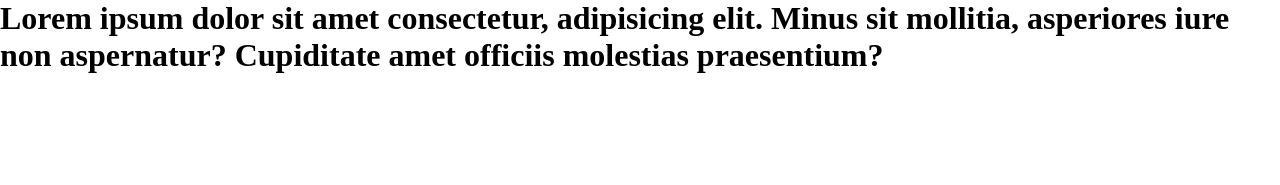
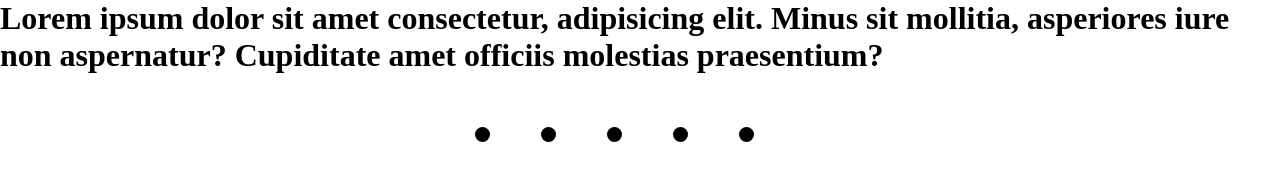
Before and after one commit to Edleon21/fito-paez-git, a plain HTML site: page paginas/DIscografia.html in a window 1280 px wide. Drawn offline with Linux system fonts and the light colour scheme; a web font is replaced by a local one.

Commit message:
navbar pagina discografia

```diff
--- a/paginas/DIscografia.html
+++ b/paginas/DIscografia.html
@@ -8,5 +8,13 @@
 </head>
 <body>
     <h1> Lorem ipsum dolor sit amet consectetur, adipisicing elit. Minus sit mollitia, asperiores iure non aspernatur? Cupiditate amet officiis molestias praesentium?</h1>
+    <nav class="cabecera">
+        <li></li>
+        <li></li>
+        <li></li>
+        <li></li>
+        <li></li>
+
+    </nav>
 </body>
 </html>
```
